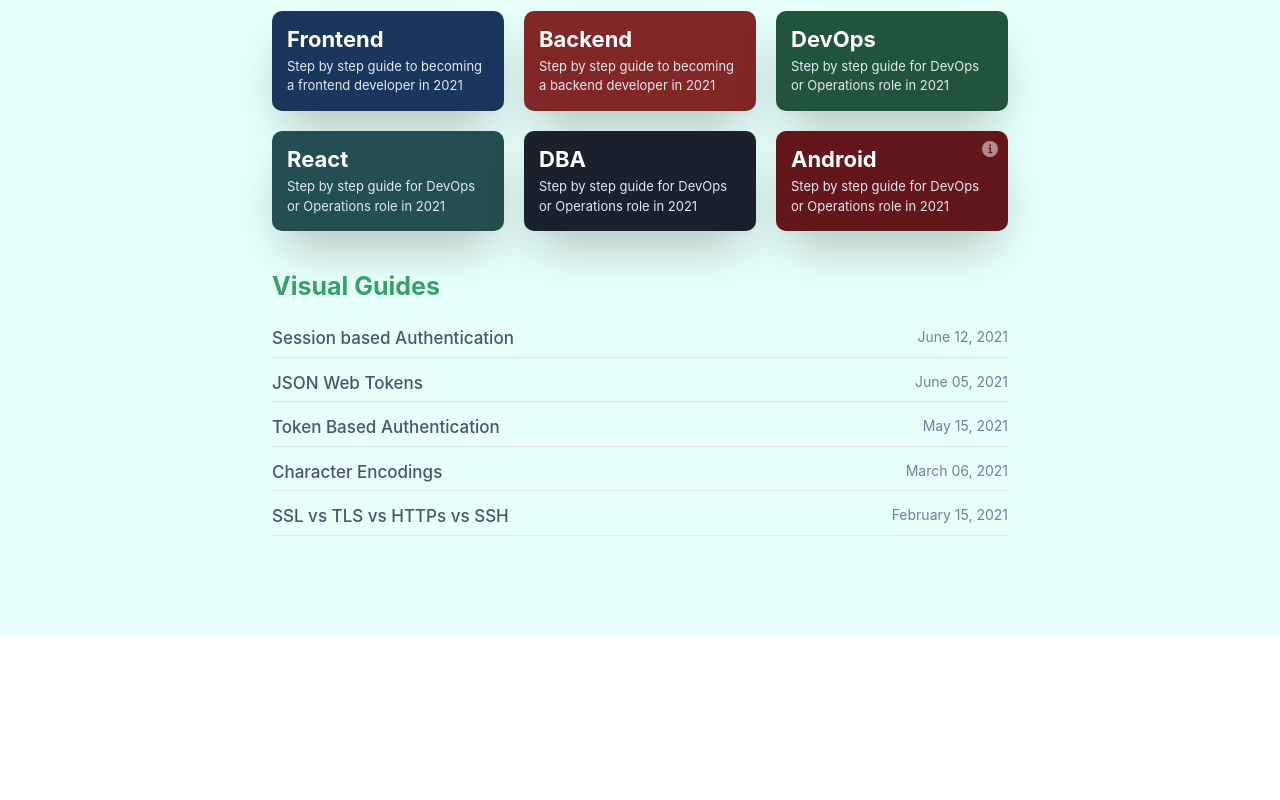
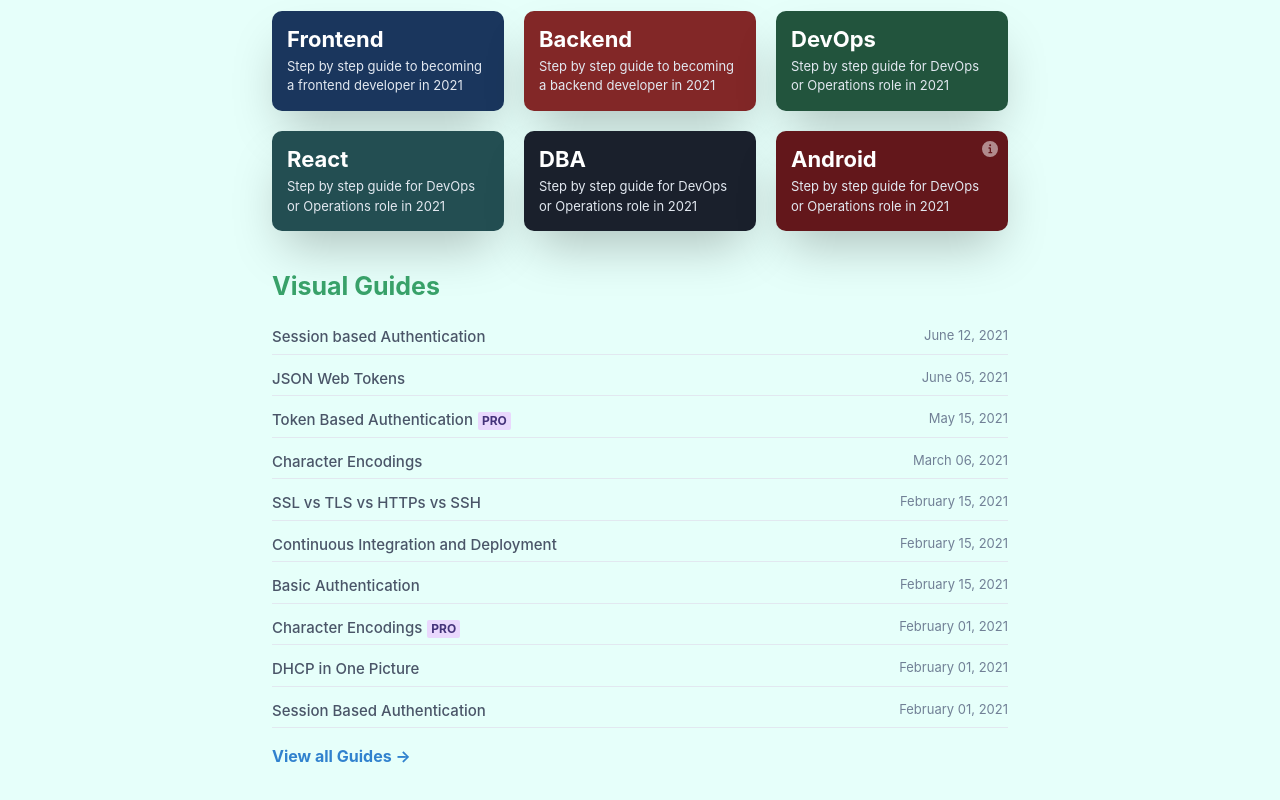
Before and after one commit to vecnazmaga/developer-mode, a Next.js app: page / in a window 1280 px wide. Shown: the part 250-1050 px from the top of the page. Before the commit the page ends 886 px from the top, so only its background shows below. Built offline with nearby package versions, Linux system fonts and the light colour scheme.

Commit message:
Guides listing

```diff
--- a/pages/index.tsx
+++ b/pages/index.tsx
@@ -1,5 +1,5 @@
-import { Box, Container, Flex, Heading, Image, Link, SimpleGrid, Stack, Text, Tooltip } from '@chakra-ui/react';
-import { InfoIcon } from '@chakra-ui/icons';
+import { Badge, Box, Container, Flex, Heading, Image, Link, SimpleGrid, Stack, Text, Tooltip } from '@chakra-ui/react';
+import { ArrowForwardIcon, InfoIcon } from '@chakra-ui/icons';
 
 export default function Home() {
   return (
@@ -99,7 +99,7 @@ export default function Home() {
           </Box>
 
           <Stack>
-            <Link d='flex' justifyContent='space-between' href='#' fontSize='17px'
+            <Link d='flex' justifyContent='space-between' href='#' fontSize='15px'
                   _hover={{
                     textDecoration: 'none',
                     color: 'blue.400',
@@ -110,10 +110,10 @@ export default function Home() {
                   py='5px' color='gray.600'>
               <Text transition='200ms' className={'guide-title'} fontWeight={500} as='span'>Session based
                 Authentication</Text>
-              <Text fontSize='14px' color='gray.500' as='span'>June 12, 2021</Text>
+              <Text fontSize='13px' color='gray.500' as='span'>June 12, 2021</Text>
             </Link>
 
-            <Link d='flex' justifyContent='space-between' href='#' fontSize='17px'
+            <Link d='flex' justifyContent='space-between' href='#' fontSize='15px'
                   _hover={{
                     textDecoration: 'none',
                     color: 'blue.400',
@@ -122,11 +122,13 @@ export default function Home() {
                     }
                   }} borderBottomWidth={1}
                   py='5px' color='gray.600'>
-              <Text transition='200ms' className={'guide-title'} fontWeight={500} as='span'>JSON Web Tokens</Text>
-              <Text fontSize='14px' color='gray.500' as='span'>June 05, 2021</Text>
+              <Text transition='200ms' className={'guide-title'} fontWeight={500} as='span'>
+                JSON Web Tokens
+              </Text>
+              <Text fontSize='13px' color='gray.500' as='span'>June 05, 2021</Text>
             </Link>
 
-            <Link d='flex' justifyContent='space-between' href='#' fontSize='17px'
+            <Link d='flex' justifyContent='space-between' href='#' fontSize='15px'
                   _hover={{
                     textDecoration: 'none',
                     color: 'blue.400',
@@ -135,11 +137,14 @@ export default function Home() {
                     }
                   }} borderBottomWidth={1}
                   py='5px' color='gray.600'>
-              <Text transition='200ms' className={'guide-title'} fontWeight={500} as='span'>Token Based Authentication</Text>
-              <Text fontSize='14px' color='gray.500' as='span'>May 15, 2021</Text>
+              <Text transition='200ms' className={'guide-title'} fontWeight={500} as='span'>
+                Token Based Authentication
+                <Badge variant='subtle' colorScheme='purple' ml='5px'>Pro</Badge>
+              </Text>
+              <Text fontSize='13px' color='gray.500' as='span'>May 15, 2021</Text>
             </Link>
 
-            <Link d='flex' justifyContent='space-between' href='#' fontSize='17px'
+            <Link d='flex' justifyContent='space-between' href='#' fontSize='15px'
                   _hover={{
                     textDecoration: 'none',
                     color: 'blue.400',
@@ -149,10 +154,10 @@ export default function Home() {
                   }} borderBottomWidth={1}
                   py='5px' color='gray.600'>
               <Text transition='200ms' className={'guide-title'} fontWeight={500} as='span'>Character Encodings</Text>
-              <Text fontSize='14px' color='gray.500' as='span'>March 06, 2021</Text>
+              <Text fontSize='13px' color='gray.500' as='span'>March 06, 2021</Text>
             </Link>
 
-            <Link d='flex' justifyContent='space-between' href='#' fontSize='17px'
+            <Link d='flex' justifyContent='space-between' href='#' fontSize='15px'
                   _hover={{
                     textDecoration: 'none',
                     color: 'blue.400',
@@ -161,8 +166,93 @@ export default function Home() {
                     }
                   }} borderBottomWidth={1}
                   py='5px' color='gray.600'>
-              <Text transition='200ms' className={'guide-title'} fontWeight={500} as='span'>SSL vs TLS vs HTTPs vs SSH</Text>
-              <Text fontSize='14px' color='gray.500' as='span'>February 15, 2021</Text>
+              <Text transition='200ms' className={'guide-title'} fontWeight={500} as='span'>SSL vs TLS vs HTTPs vs
+                SSH</Text>
+              <Text fontSize='13px' color='gray.500' as='span'>February 15, 2021</Text>
+            </Link>
+
+            <Link d='flex' justifyContent='space-between' href='#' fontSize='15px'
+                  _hover={{
+                    textDecoration: 'none',
+                    color: 'blue.400',
+                    '& .guide-title': {
+                      transform: 'translateX(10px)'
+                    }
+                  }} borderBottomWidth={1}
+                  py='5px' color='gray.600'>
+              <Text transition='200ms' className={'guide-title'} fontWeight={500} as='span'>Continuous Integration and
+                Deployment</Text>
+              <Text fontSize='13px' color='gray.500' as='span'>February 15, 2021</Text>
+            </Link>
+
+            <Link d='flex' justifyContent='space-between' href='#' fontSize='15px'
+                  _hover={{
+                    textDecoration: 'none',
+                    color: 'blue.400',
+                    '& .guide-title': {
+                      transform: 'translateX(10px)'
+                    }
+                  }} borderBottomWidth={1}
+                  py='5px' color='gray.600'>
+              <Text transition='200ms' className={'guide-title'} fontWeight={500} as='span'>Basic Authentication</Text>
+              <Text fontSize='13px' color='gray.500' as='span'>February 15, 2021</Text>
+            </Link>
+
+            <Link d='flex' justifyContent='space-between' href='#' fontSize='15px'
+                  _hover={{
+                    textDecoration: 'none',
+                    color: 'blue.400',
+                    '& .guide-title': {
+                      transform: 'translateX(10px)'
+                    }
+                  }} borderBottomWidth={1}
+                  py='5px' color='gray.600'>
+              <Text transition='200ms' className={'guide-title'} fontWeight={500} as='span'>
+                Character Encodings
+                <Badge variant='subtle' colorScheme='purple' ml='5px'>Pro</Badge>
+              </Text>
+              <Text fontSize='13px' color='gray.500' as='span'>February 01, 2021</Text>
+            </Link>
+
+            <Link d='flex' justifyContent='space-between' href='#' fontSize='15px'
+                  _hover={{
+                    textDecoration: 'none',
+                    color: 'blue.400',
+                    '& .guide-title': {
+                      transform: 'translateX(10px)'
+                    }
+                  }} borderBottomWidth={1}
+                  py='5px' color='gray.600'>
+              <Text transition='200ms' className={'guide-title'} fontWeight={500} as='span'>
+                DHCP in One Picture
+              </Text>
+              <Text fontSize='13px' color='gray.500' as='span'>February 01, 2021</Text>
+            </Link>
+
+            <Link d='flex' justifyContent='space-between' href='#' fontSize='15px'
+                  _hover={{
+                    textDecoration: 'none',
+                    color: 'blue.400',
+                    '& .guide-title': {
+                      transform: 'translateX(10px)'
+                    }
+                  }} borderBottomWidth={1}
+                  py='5px' color='gray.600'>
+              <Text transition='200ms' className={'guide-title'} fontWeight={500} as='span'>
+                Session Based Authentication
+              </Text>
+              <Text fontSize='13px' color='gray.500' as='span'>February 01, 2021</Text>
+            </Link>
+
+            <Text as='span' />
+            <Link href={'#'} fontWeight={700} color='blue.500' my='25px'
+                  _hover={{
+                    textDecoration: 'underline',
+                    '& .forward-arrow': {
+                      transform: 'translateX(3px)'
+                    }
+                  }}>
+              View all Guides <Text d='inline-block' as='span' transition='200ms' className='forward-arrow'>&rarr;</Text>
             </Link>
           </Stack>
         </Container>
```
